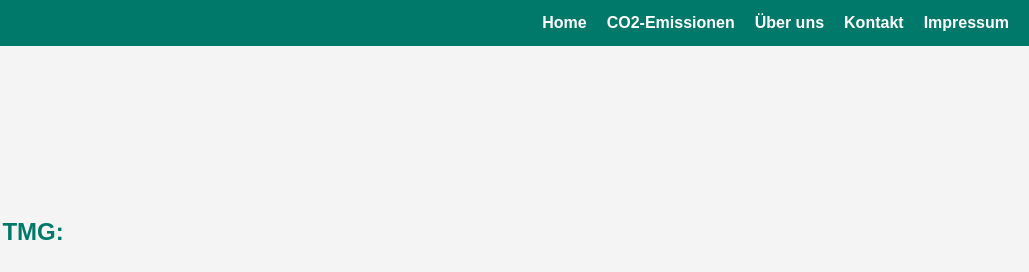
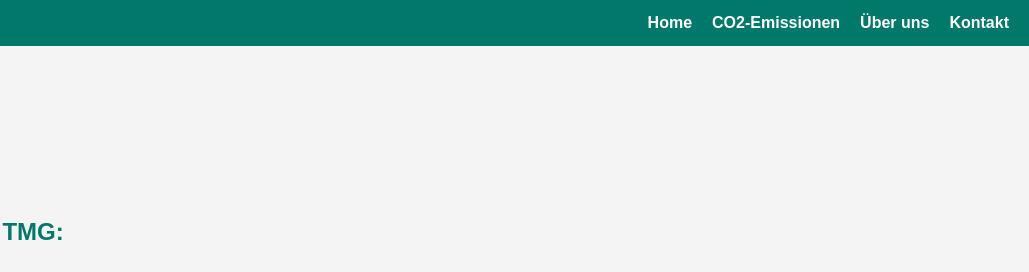
Before and after one commit to MarcMountains/klima-transparenz-website, a plain HTML site: page impressum.html in a window 1280 px wide. Shown: the top 272 px of the page, 251-1280 px from the left. Drawn offline with Linux system fonts and the light colour scheme.

Commit message:
Update impressum.html

```diff
--- a/impressum.html
+++ b/impressum.html
@@ -17,7 +17,6 @@
                 <li><a href="emissions.html">CO2-Emissionen</a></li>
                 <li><a href="about.html">Über uns</a></li>
                 <li><a href="contact.html">Kontakt</a></li>
-                <li><a href="impressum.html" class="active">Impressum</a></li>
             </ul>
         </nav>
     </header>
```
